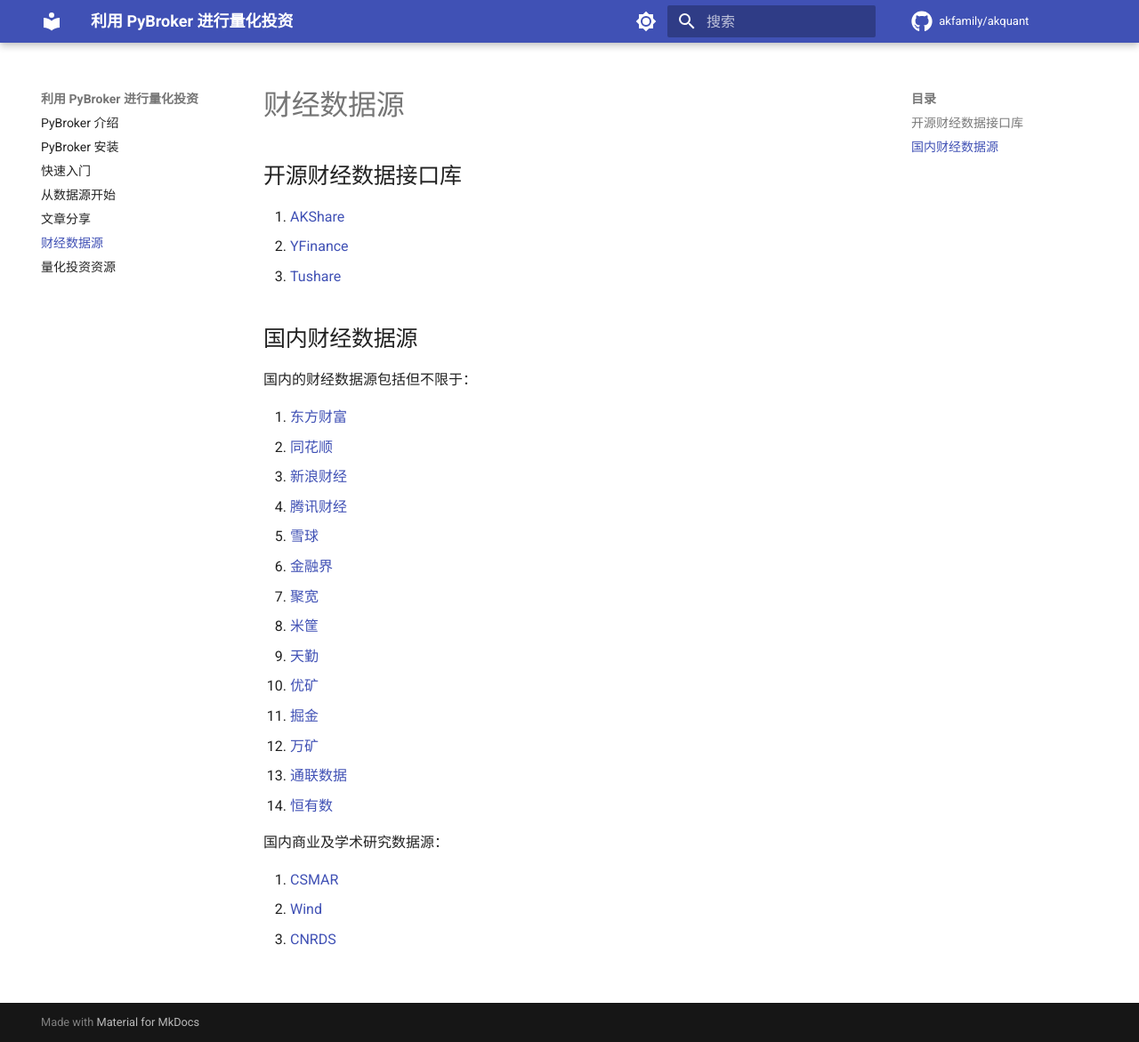
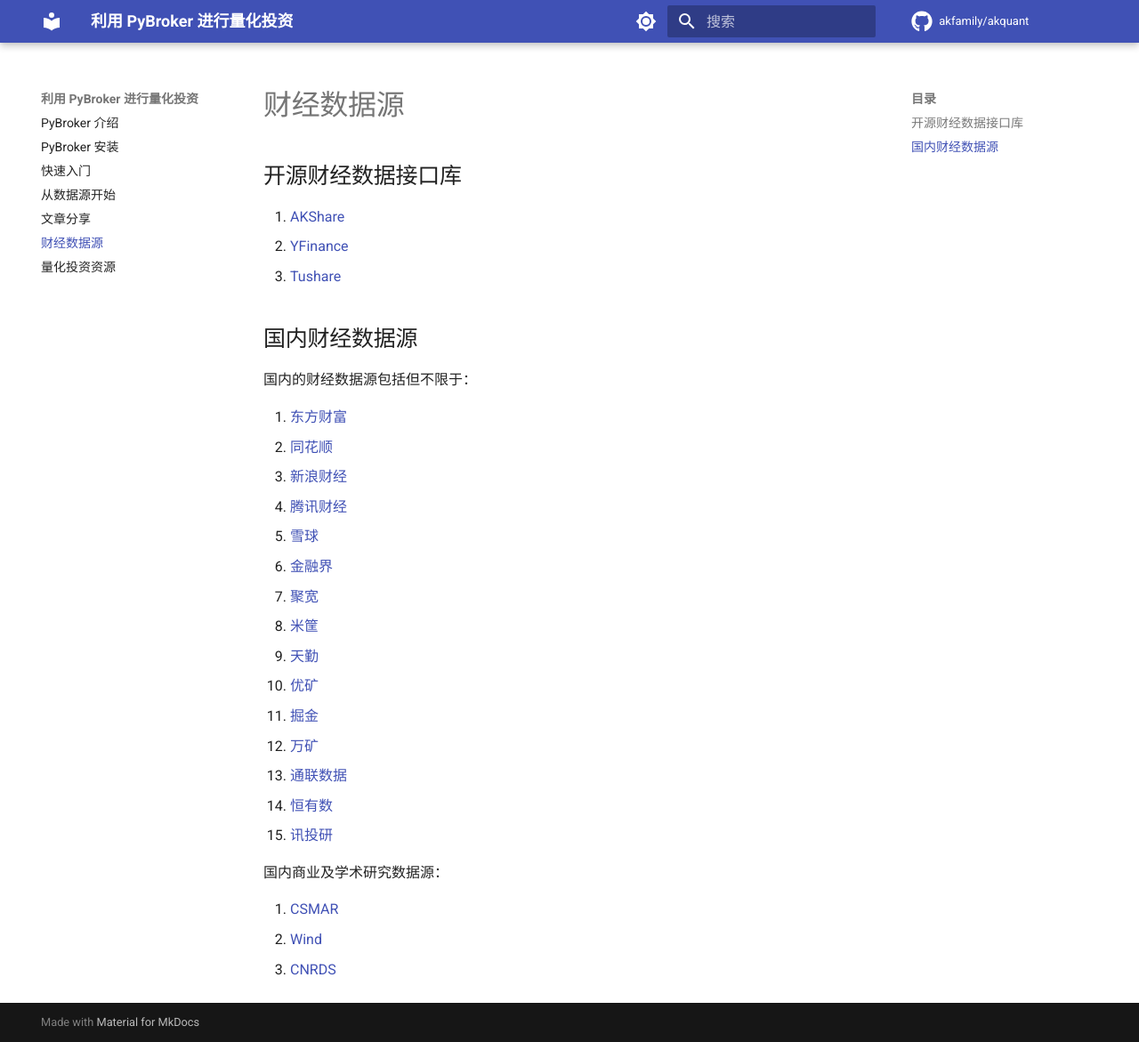
Before and after one commit to xujinzhao/akquant, an MkDocs documentation site: the page built from docs/fin-data.md, in a window 1280 px wide and 1171 px high. Shown: the whole window at 89% size. Built offline with MkDocs 1.6.1 and Material for MkDocs 9.7.7, drawn with Linux system fonts in a browser that asks for light colours; comment, search, counter and statistics services are not loaded; the version menu is left out.

Commit message:
feat: add xt data

```diff
--- a/docs/fin-data.md
+++ b/docs/fin-data.md
@@ -24,6 +24,7 @@
 12. [万矿](https://www.wmcloud.com/)
 13. [通联数据](https://www.allinfinance.com/)
 14. [恒有数](https://udata.hs.net/)
+15. [讯投研](https://dict.thinktrader.net/dictionary/)
 
 国内商业及学术研究数据源：
 
```
